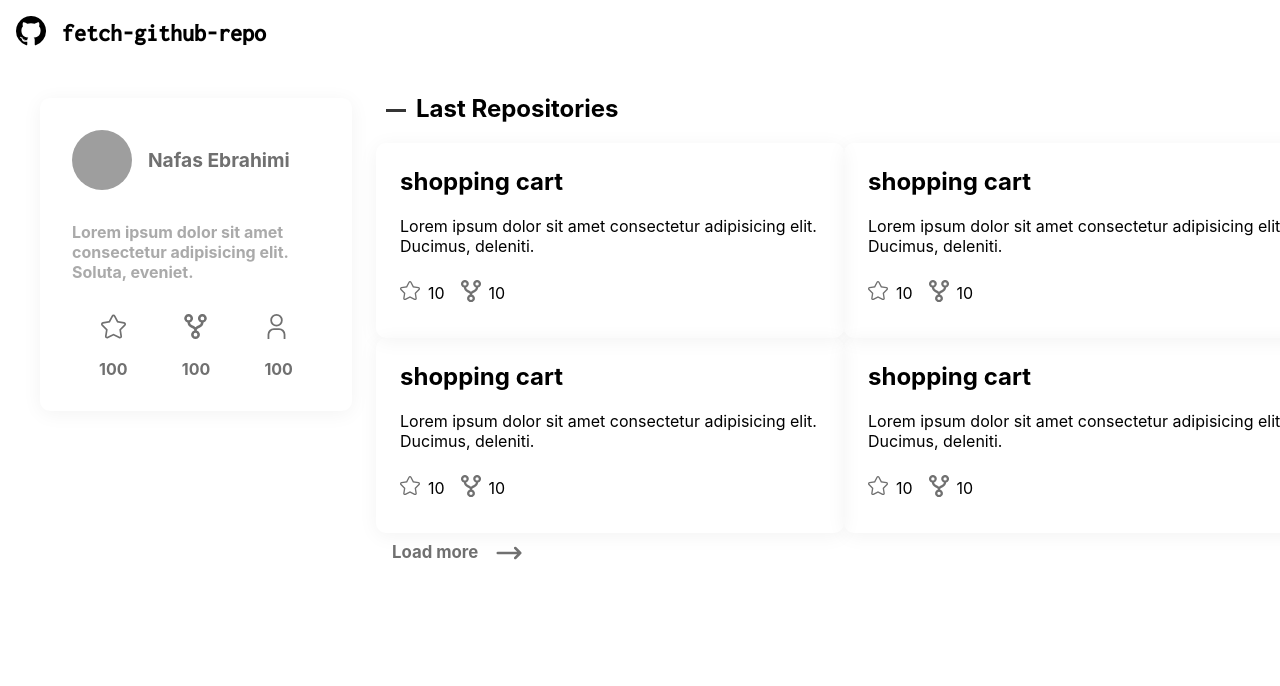
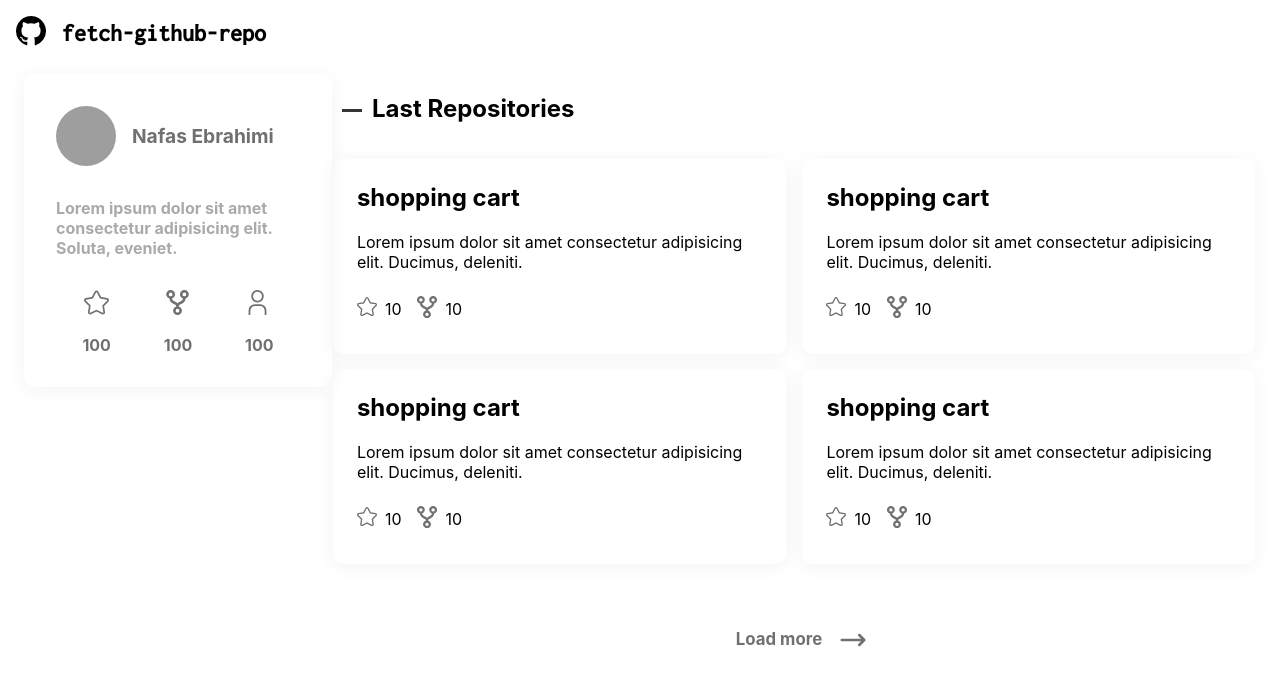
Before and after one commit to nafasebra/fetch-api-github, a React (Create React App) app: page / in a window 1280 px wide. Shown: the top 686 px of the page. Built offline with nearby package versions, Linux system fonts and the light colour scheme; grey boxes are pictures that could not be loaded.

Commit message:
fix layouts of sections

```diff
--- a/src/App.css
+++ b/src/App.css
@@ -1,5 +1,6 @@
 .app__container{
     display: flex;
     align-items: flex-start;
-    padding: 0.5rem 1rem;
+    justify-content: space-around;
+    padding: 0.5rem 1.5rem;
 }
--- a/src/component/profile/Profile.css
+++ b/src/component/profile/Profile.css
@@ -1,5 +1,4 @@
 .profile__section{
-    margin: 1.5rem;
     width: 25%;
     flex: 0 0 25%;
     padding: 2rem;
--- a/src/component/repository/Repositories.css
+++ b/src/component/repository/Repositories.css
@@ -16,16 +16,21 @@
 }
 
 .repositories{
-    width: 100%;
     display: flex;
+    gap: 15px;
+    -webkit-gap: 15px;
+    -moz-gap: 15px;
     flex-wrap: wrap;
     align-items: center;
-    justify-content: flex-start;
+    justify-content: space-around;
+    margin-top: 1rem;
 }
 
 .load-more{
     display: flex;
     align-items: center;
+    justify-content: center;
+    margin-top: 3.5rem;
     cursor: pointer;
 }
 .load-more__text{
--- a/src/component/repository/RepositoryItem.css
+++ b/src/component/repository/RepositoryItem.css
@@ -1,6 +1,6 @@
 .repositoryitem{
-    width: 50%;
-    flex: 0 0 50%;
+    width: 49%;
+    flex: 0 0 49%;
     padding: 1.5rem;
     border-radius: 10px;
     box-shadow: 0 3px 20px #f3f3f3;
```
